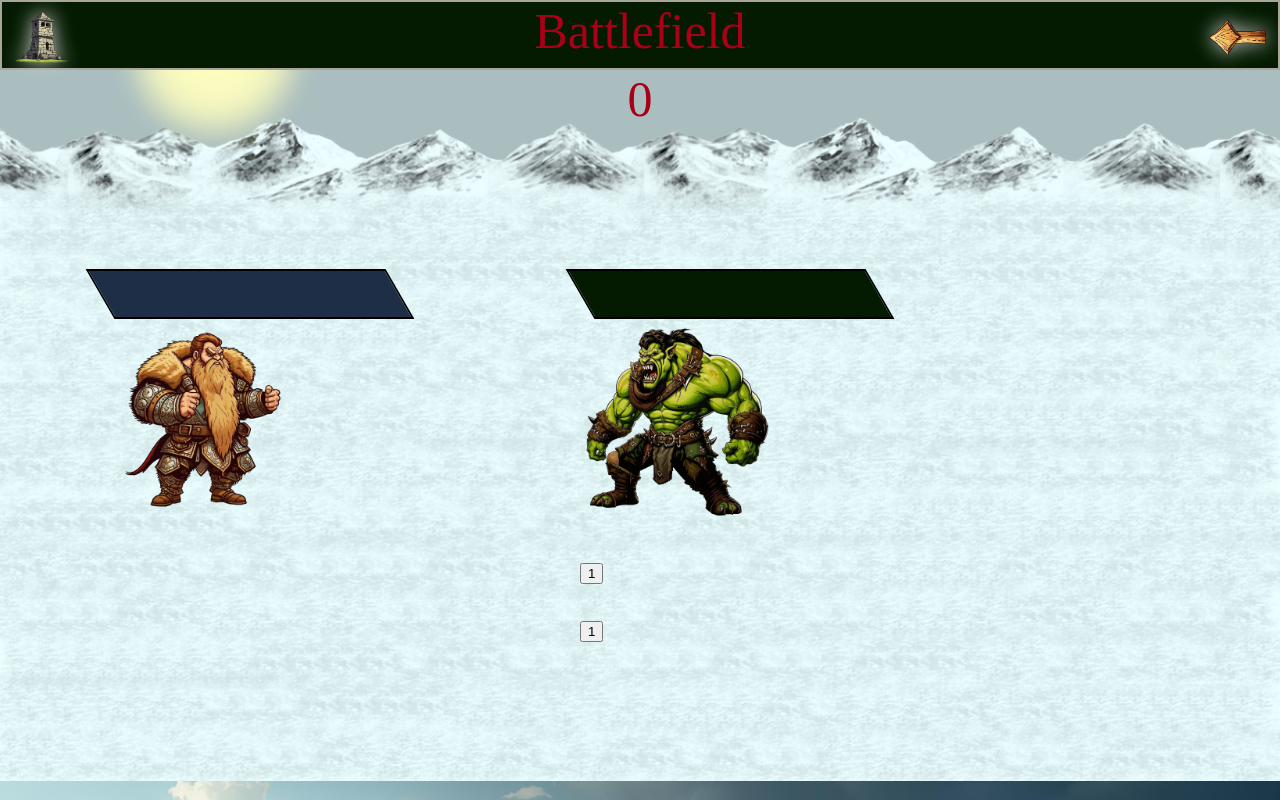
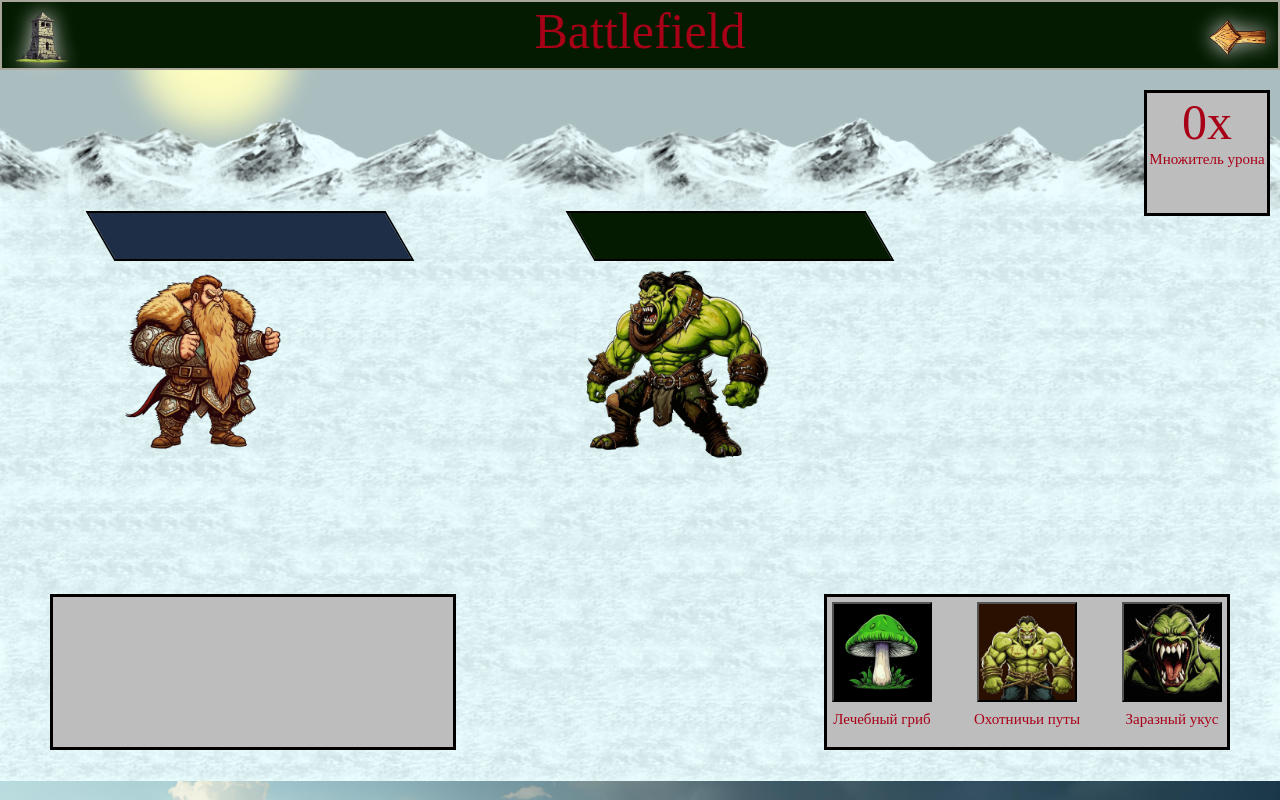
Before and after one commit to Ptomainchik/NorthTanah, a React (Create React App) app: page /battlefieldorlwl2 in a window 1280 px wide. Built offline with nearby package versions, Linux system fonts and the light colour scheme; a web font is replaced by a local one.

Commit message:
Battlefield10

```diff
--- a/src/components/Battlefields/OrcsBattlefield/OrcsBattlefieldLwl1.tsx
+++ b/src/components/Battlefields/OrcsBattlefield/OrcsBattlefieldLwl1.tsx
@@ -41,12 +41,12 @@ export const OrcsBattlefieldLwl1 = () => {
         }
     };
 
-    const rollDice = () => {
+    const multiplier = () => {
         setDamageMultiplier(randomIntegerFromInterval(1, 2));
     };
 
     const handleOrcAttack = () => {
-        rollDice();
+        multiplier();
         if (dwarfHealth > 0 && damageMultiplier !== null) {
             setDwarfHealth(dwarfHealth - damageMultiplier * 10);
             setTimeout(() => {
--- a/src/components/Battlefields/OrcsBattlefield/OrcsBattlefieldLwl2.tsx
+++ b/src/components/Battlefields/OrcsBattlefield/OrcsBattlefieldLwl2.tsx
@@ -1,4 +1,4 @@
-import { useState } from "react";
+import { useEffect, useState } from "react";
 import { BackButton } from "../../Button/BackButton/BackButton";
 import { HomeButton } from "../../Button/HomeButton/HomeButton";
 import classes from "../../Styles/BattlefieldsStyles.module.css";
@@ -8,17 +8,28 @@ const randomIntegerFromInterval = (min: number, max: number): number => {
 };
 
 export const OrcsBattlefieldLwl2 = () => {
-    const [dwarfHealth, setDwarfHealth] = useState(1000);
-    const [orcHealth, setOrcHealth] = useState(1000);
-    const [diceRoll, setDiceRoll] = useState(0);
-    const [poultice, setPoultice] = useState(1)
-    const [contagiousBite, setContagiousBite] = useState(1)
+    const [dwarfHealth, setDwarfHealth] = useState(2000);
+    const [orcHealth, setOrcHealth] = useState(2000);
+    const [damageMultiplier, setDamageMultiplier] = useState(0);
+    const [orcPoultice, setOrcPoultice] = useState(1);
+    const [contagiousBite, setContagiousBite] = useState(1);
+    const [fetters, setFetters] = useState(1);
+    const [orcPoulticeImg, setOrcPoulticeImg] = useState(true);
+    const [contagiousBiteImg, setContagiousBiteImg] = useState(true);
+    const [fettersImg, setFettersImg] = useState(true);
+    const [showMessage, setShowMessage] = useState(false);
+    const [showMessage2, setShowMessage2] = useState(false);
+    const [showMessage3, setShowMessage3] = useState(false);
+    const [showSkilsAngryDwarf, setShowSkilsAngryDwarf] = useState(false);
+    const [showSkilsFrozenGround, setShowSkilsFrozenGround] = useState(false);
 
     const handlePoultice = () => {
-        if (poultice === -1) {
-        } else {
-            setPoultice( -1);
+        if (orcPoultice === -1) {
+        }
+        else {
+            setOrcPoultice( -1);
             setOrcHealth(orcHealth + 100);
+            setOrcPoulticeImg(false);
             return
         }
     };
@@ -27,59 +38,84 @@ export const OrcsBattlefieldLwl2 = () => {
         if (contagiousBite === -1) {
         } else {
             setContagiousBite( -1);
-            setDwarfHealth(dwarfHealth - 50);
+            setDwarfHealth(dwarfHealth - 100);
+            setContagiousBiteImg(false)
             return
         }
     };
 
-    const rollDice = () => {
-        setDiceRoll(randomIntegerFromInterval(1, 2));
+    const handleFetters = () => {
+        if (fetters === -1) {
+        } else {
+            setFetters( -1);
+            setDwarfHealth(dwarfHealth - 100);
+            setFettersImg(false)
+            return
+        }
+    };
+
+    const multiplier = () => {
+        setDamageMultiplier(randomIntegerFromInterval(1, 2));
     };
 
     const handleOrcAttack = () => {
-        rollDice();
-        if (dwarfHealth > 0 && diceRoll !== null) {
-            setDwarfHealth(dwarfHealth - diceRoll * 10);
+        multiplier();
+        if (dwarfHealth > 0 && damageMultiplier !== null) {
+            setDwarfHealth(dwarfHealth - damageMultiplier * 20);
             setTimeout(() => {
-                setOrcHealth(orcHealth - 10);
+                setOrcHealth(orcHealth - 20);
             }, 100);
         }
-        if (dwarfHealth < 200 && diceRoll !== null) {
-            setTimeout(() => {
-                setOrcHealth(orcHealth - 35)
-            }, 100)
-        }
-        if (dwarfHealth === 200 && diceRoll !== null) {
+        if (dwarfHealth < 400 && damageMultiplier !== null) {
             setTimeout(() => {
                 setOrcHealth(orcHealth - 40)
             }, 100)
+            setShowSkilsAngryDwarf(true)
         }
-        else if (dwarfHealth === 190 && diceRoll !== null) {
+        if (dwarfHealth <= 400 && dwarfHealth >= 360 && damageMultiplier !== null) {
+            setShowMessage3(true);
+        }
+        if (dwarfHealth <= 800 && dwarfHealth >= 720 && damageMultiplier !== null) {
             setTimeout(() => {
-                setOrcHealth(orcHealth - 40)
+                setDwarfHealth(dwarfHealth + 10)
             }, 100)
+            setShowSkilsFrozenGround(true)
         }
-        else if (dwarfHealth === 180 && diceRoll !== null) {
+        else if (dwarfHealth <= 720 && dwarfHealth >= 600 && damageMultiplier !== null) {
+            setShowSkilsFrozenGround(false)
+        }
+        if (dwarfHealth <= 1000 && dwarfHealth >= 920 && damageMultiplier !== null) {
             setTimeout(() => {
-                setOrcHealth(orcHealth - 40)
+                setOrcHealth(orcHealth - 100)
             }, 100)
-            alert("Я уничтожу тебя!")
+            setShowSkilsAngryDwarf(true)
         }
-        if (dwarfHealth === 500 && diceRoll !== null) {
+        else if (dwarfHealth <= 920 && dwarfHealth >= 880 && damageMultiplier !== null) {
+            setShowSkilsAngryDwarf(false)
+        }
+        if (dwarfHealth <= 1000 && dwarfHealth >= 960 && damageMultiplier !== null) {
+            setShowMessage2(true)
+        }
+        if (dwarfHealth <= 1500 && dwarfHealth >= 1420 && damageMultiplier !== null) {
             setTimeout(() => {
-                setOrcHealth(orcHealth - 50)
+                setDwarfHealth(dwarfHealth + 10)
             }, 100)
+            setShowSkilsFrozenGround(true)
         }
-        else if (dwarfHealth === 490 && diceRoll !== null) {
+        else if (dwarfHealth <= 1420 && dwarfHealth >= 1300 && damageMultiplier !== null) {
+            setShowSkilsFrozenGround(false)
+        }
+        if (dwarfHealth <= 1800 && dwarfHealth >= 1720 && damageMultiplier !== null) {
             setTimeout(() => {
-                setOrcHealth(orcHealth - 50)
+                setOrcHealth(orcHealth - 100)
             }, 100)
+            setShowSkilsAngryDwarf(true)
         }
-        else if (dwarfHealth === 480 && diceRoll !== null) {
-            setTimeout(() => {
-                setOrcHealth(orcHealth - 50)
-            }, 100)
-            alert("Ты конченный!")
+        else if (dwarfHealth <= 1720 && dwarfHealth >= 1680 && damageMultiplier !== null) {
+            setShowSkilsAngryDwarf(false)
+        }
+        if (dwarfHealth <= 1800 && dwarfHealth >= 1760 && damageMultiplier !== null) {
+            setShowMessage(true)
         }
         if (dwarfHealth < 10){
             window.location.href = "battlefieldorlwl3";
@@ -89,27 +125,81 @@ export const OrcsBattlefieldLwl2 = () => {
         }
     };
 
+    useEffect(() => {
+        if (showMessage) {
+            const timeoutId = setTimeout(() => {
+                setShowMessage(false);
+            }, 3000);
+            return () => clearTimeout(timeoutId);
+        }
+    }, [showMessage]);
+
+    useEffect(() => {
+        if (showMessage2) {
+            const timeoutId = setTimeout(() => {
+                setShowMessage2(false);
+            }, 3000);
+            return () => clearTimeout(timeoutId);
+        }
+    }, [showMessage2]);
+
+    useEffect(() => {
+        if (showMessage3) {
+            const timeoutId = setTimeout(() => {
+                setShowMessage3(false);
+            }, 3000);
+            return () => clearTimeout(timeoutId);
+        }
+    }, [showMessage3]);
+
     return (
         <div className={classes.orcsBattlefield}>
             <div className={classes.buttonOrcsBattlefield}><HomeButton/><span>Battlefield</span><BackButton/></div>
             <div className={classes.unitsFlex}>
                 <div className={classes.unitsBlock}>
                     <div className={classes.dwarfLwl123}>
-                    <progress className={classes.healthIndicatorDwarf} max="1000" value={dwarfHealth} ></progress>
+                    <progress className={classes.healthIndicatorDwarf} max="2000" value={dwarfHealth} ></progress>
                         <button className={classes.buttonDwarfLwl2} onClick={handleOrcAttack} ></button>
                     </div>
                 </div>
-                <div>{diceRoll}</div>
+                {showMessage && <div className={classes.textMessage}><span>Жалкие орки.</span></div>}
+                {showMessage2 && <div className={classes.textMessage}><span>Это было больно.</span></div>}
+                {showMessage3 && <div className={classes.textMessage}><span>Я тебя уничтожу!</span></div>}
                 <div className={classes.unitsBlock}>
                     <div className={classes.orcLwl123}>
-                        <progress className={classes.healthIndicatorOrc} max="1000" value={orcHealth} ></progress>
+                        <progress className={classes.healthIndicatorOrc} max="2000" value={orcHealth} ></progress>
                         <button className={classes.buttonOrcLwl2}></button>
-                        <button className={classes.poultice} onClick={handlePoultice}>{poultice}</button>
-                        <button className={classes.bite} onClick={handleContagiousBite}>{contagiousBite}</button>
                     </div>
                 </div>
             </div>
-
+            <div className={classes.flexSkilsOrcs}>
+                <div className={classes.blockSkils}>
+                    {orcPoulticeImg && <button className={classes.orcPoultice} onClick={handlePoultice} title="Лечебный гриб - восстанавливает 100 единиц здоровья."></button>}
+                    {orcPoulticeImg && <div className={classes.titleSkils}>Лечебный гриб</div>}
+                </div>
+                <div className={classes.blockSkils}>
+                    {fettersImg && <button className={classes.fetters} onClick={handleFetters} title="Охотничьи путы - наносит слабый урон противнику."></button>}
+                    {fettersImg && <div className={classes.titleSkils}>Охотничьи путы</div>}
+                </div>
+                <div className={classes.blockSkils}>
+                    {contagiousBiteImg && <button className={classes.contagiousBite} onClick={handleContagiousBite} title="Заразный укус - наносит слабый урон противнику."></button>}
+                    {contagiousBiteImg &&<div className={classes.titleSkils}>Заразный укус</div>}
+                </div>
+            </div>
+            <div className={classes.flexSkilsDwarves}>
+                <div className={classes.blockSkils}>
+                    {showSkilsAngryDwarf && <button className={classes.angryDwarf} title="Гнев гнома - отнимает увеличенное количество здоровья."></button>}
+                    {showSkilsAngryDwarf && <div className={classes.titleSkils}>Гнев гнома</div>}
+                </div>
+                <div className={classes.blockSkils}>
+                    {showSkilsFrozenGround && <button className={classes.frozenGround} title="Мёрзлая земля - вай вай вай."></button>}
+                    {showSkilsFrozenGround && <div className={classes.titleSkils}>Мёрзлая земля</div>}
+                </div>
+            </div>
+            <div className={classes.damageMultiplier}>
+                    {damageMultiplier}x
+                    <div className={classes.titleSkils}>Множитель урона</div>
+            </div>
         </div>
     );
 };
--- a/src/components/Styles/BattlefieldsStyles.module.css
+++ b/src/components/Styles/BattlefieldsStyles.module.css
@@ -288,6 +288,20 @@
     background-size: contain;
 }
 
+.fetters{
+    width: 100px;
+    height: 100px;
+    background: url(../../images/Battlefields/OrcSkils/Fetters.jpg) no-repeat;
+    background-size: contain;
+}
+
+.frozenGround{
+    width: 100px;
+    height: 100px;
+    background: url(../../images/Battlefields/DwarfSkils/Boot.jpg) no-repeat;
+    background-size: contain;
+}
+
 .flexSkilsDwarves{
     display: flex;
     border: black solid 3px;
```
Also changed, not shown: src/images/Battlefields/DwarfSkils/Boot.jpg (added), src/images/Battlefields/OrcSkils/Fetters.jpg (added).
